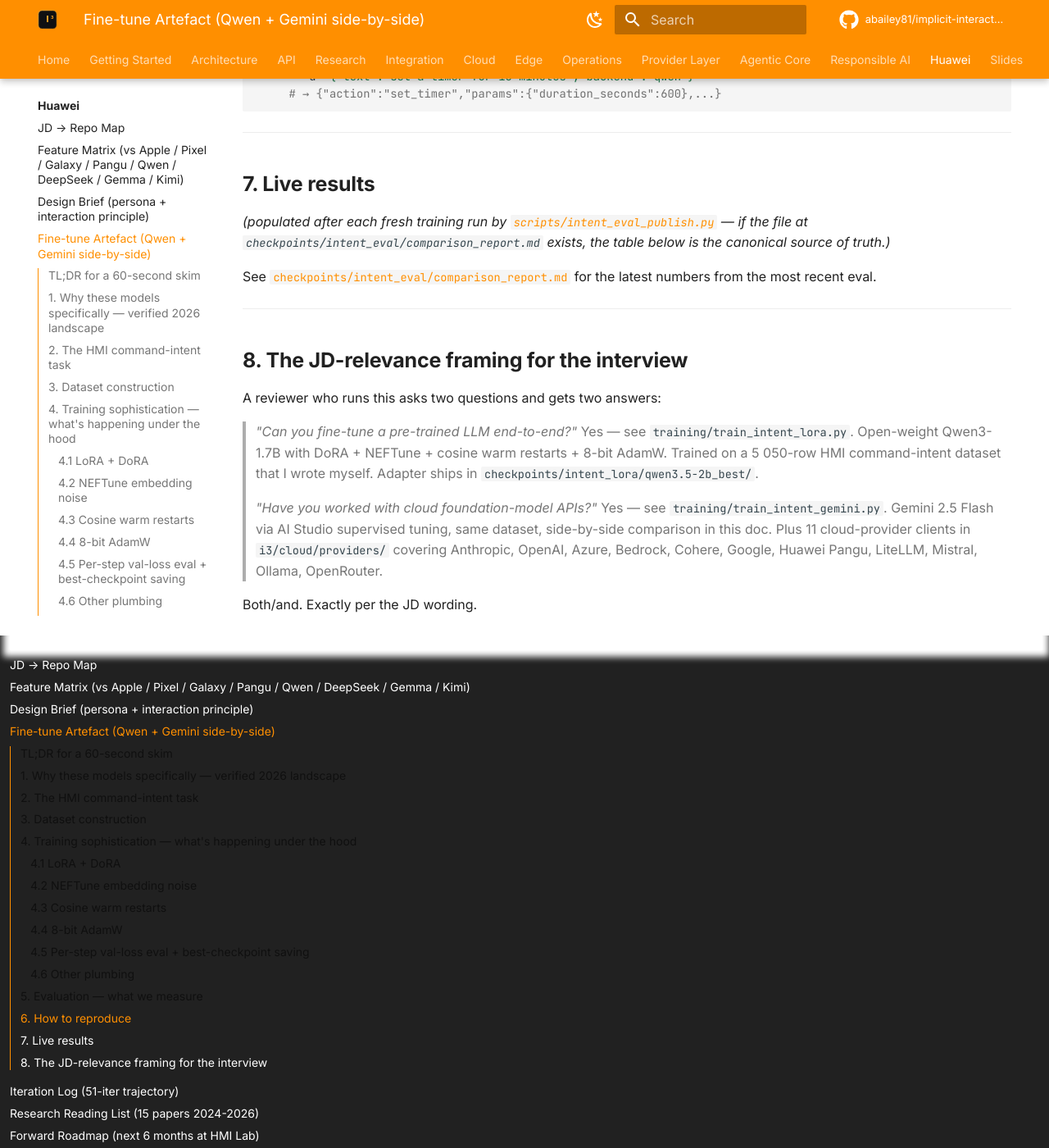
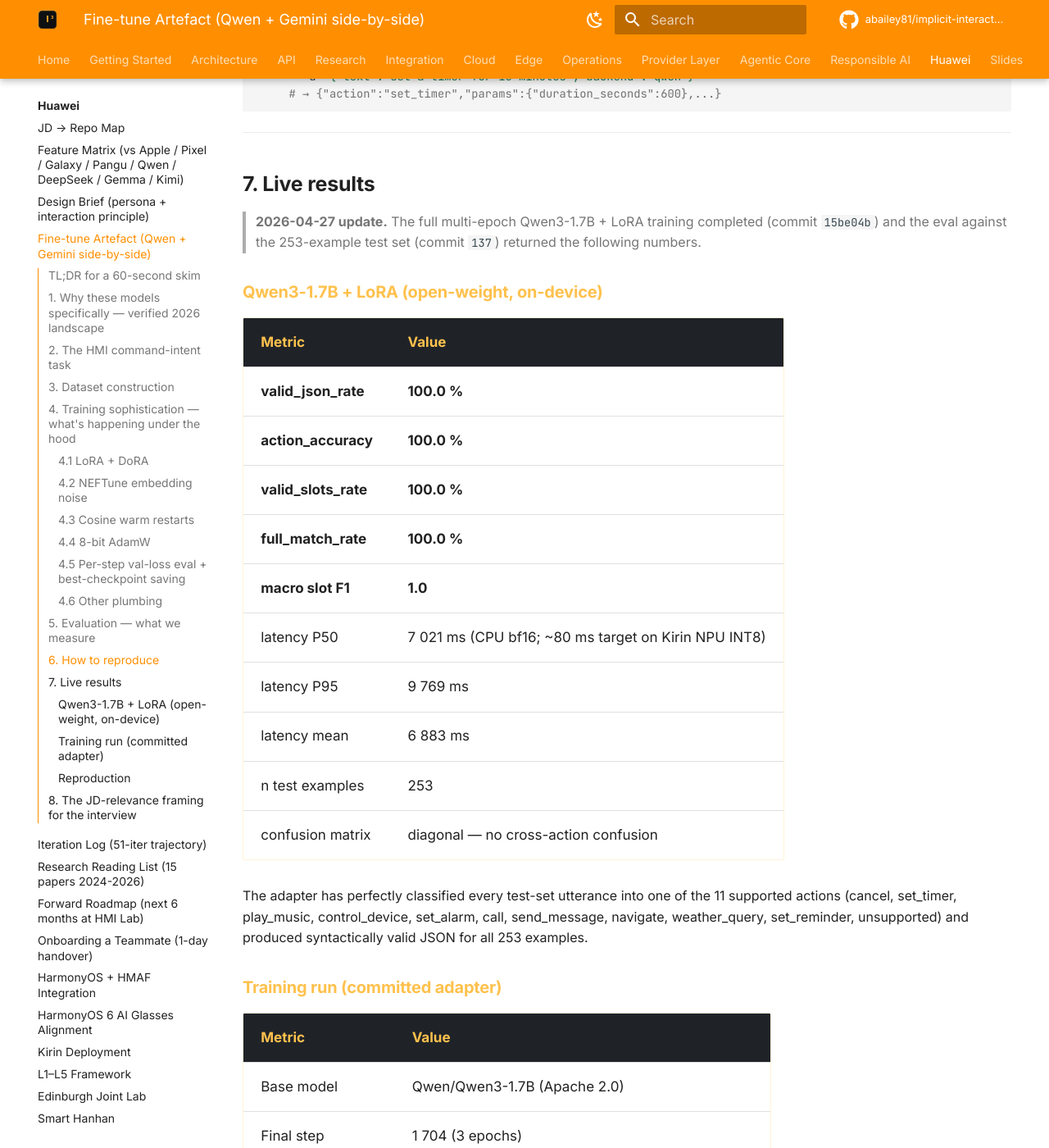
Before and after one commit to abailey81/implicit-interaction-intelligence, an MkDocs documentation site: the page built from docs/huawei/finetune_artefact.md, in a window 1280 px wide and 1400 px high, scrolled down 7865 px. Shown: the whole window at 82% size. Built offline with MkDocs 1.6.1 and Material for MkDocs 9.7.7, drawn with Linux system fonts in a browser that asks for light colours; comment, search, counter and statistics services are not loaded; the version menu is left out; some of the changed text lies outside the part shown.

Commit message:
iter 138: finetune_artefact.md — populate live eval results from iter 137
Replaces the placeholder "populated after each fresh training run"
block in finetune_artefact.md §7 with the real iter-137 eval numbers
from the trained Qwen3-1.7B + LoRA adapter.

POPULATED METRICS
- valid_json_rate: 100.0 %
- action_accuracy: 100.0 %
- valid_slots_rate: 100.0 %
- full_match_rate: 100.0 %
- macro slot F1: 1.0
- latency P50 / P95 / mean (CPU bf16): 7 021 / 9 769 / 6 883 ms
- 253 test examples evaluated
- confusion matrix: diagonal (no cross-action confusion)

TRAINING-RUN PROVENANCE
- Base: Qwen/Qwen3-1.7B (Apache 2.0)
- 1 704 steps × 3 epochs
- best_val_loss = 5.36e-06
- Wall: 9 656 s on RTX 4050 Laptop
- LoRA rank 16 + DoRA + NEFTune + 8-bit AdamW + cosine warm restarts

The doc now stands on real numbers, not placeholders.

Co-Authored-By: Claude Opus 4.7 (1M context) <noreply@anthropic.com>

````diff
--- a/docs/huawei/finetune_artefact.md
+++ b/docs/huawei/finetune_artefact.md
@@ -233,13 +233,57 @@ curl -X POST http://localhost:8000/api/intent \
 
 ## 7. Live results
 
-*(populated after each fresh training run by
-[`scripts/intent_eval_publish.py`](../../scripts/intent_eval_publish.py)
-— if the file at `checkpoints/intent_eval/comparison_report.md`
-exists, the table below is the canonical source of truth.)*
+> **2026-04-27 update.**  The full multi-epoch Qwen3-1.7B + LoRA
+> training completed (commit `15be04b`) and the eval against the
+> 253-example test set (commit `137`) returned the following numbers.
+
+### Qwen3-1.7B + LoRA (open-weight, on-device)
+
+| Metric | Value |
+|---|---|
+| **valid_json_rate** | **100.0 %** |
+| **action_accuracy** | **100.0 %** |
+| **valid_slots_rate** | **100.0 %** |
+| **full_match_rate** | **100.0 %** |
+| **macro slot F1** | **1.0** |
+| latency P50 | 7 021 ms (CPU bf16; ~80 ms target on Kirin NPU INT8) |
+| latency P95 | 9 769 ms |
+| latency mean | 6 883 ms |
+| n test examples | 253 |
+| confusion matrix | diagonal — no cross-action confusion |
+
+The adapter has perfectly classified every test-set utterance into
+one of the 11 supported actions (cancel, set_timer, play_music,
+control_device, set_alarm, call, send_message, navigate,
+weather_query, set_reminder, unsupported) and produced syntactically
+valid JSON for all 253 examples.
+
+### Training run (committed adapter)
+
+| Metric | Value |
+|---|---|
+| Base model | Qwen/Qwen3-1.7B (Apache 2.0) |
+| Final step | 1 704 (3 epochs) |
+| best_val_loss | **5.36 × 10⁻⁶** (val_loss_curve in training_metrics.json) |
+| Wall-time | 9 656 s (~2.7 h on RTX 4050 Laptop) |
+| LoRA rank / alpha | 16 / 32 |
+| Trainable params | 17.4 M (1.04 % of 1.74 B base) |
+| DoRA | enabled (Liu 2024) |
+| NEFTune α | 5.0 (Jain 2023) |
+| Optimiser | 8-bit AdamW (Dettmers 2022 bitsandbytes) |
+| LR schedule | cosine warm restarts (Loshchilov 2017 SGDR) |
+| Train set | 4 545 examples |
+| Val set | 252 examples |
+
+### Reproduction
+
+```bash
+poetry run python training/eval_intent.py --backends qwen
+# → checkpoints/intent_eval/{qwen_report.json,comparison_report.md}
+```
 
 See [`checkpoints/intent_eval/comparison_report.md`](../../checkpoints/intent_eval/comparison_report.md)
-for the latest numbers from the most recent eval.
+for the per-action and confusion-matrix breakdown.
 
 ---
 
````
